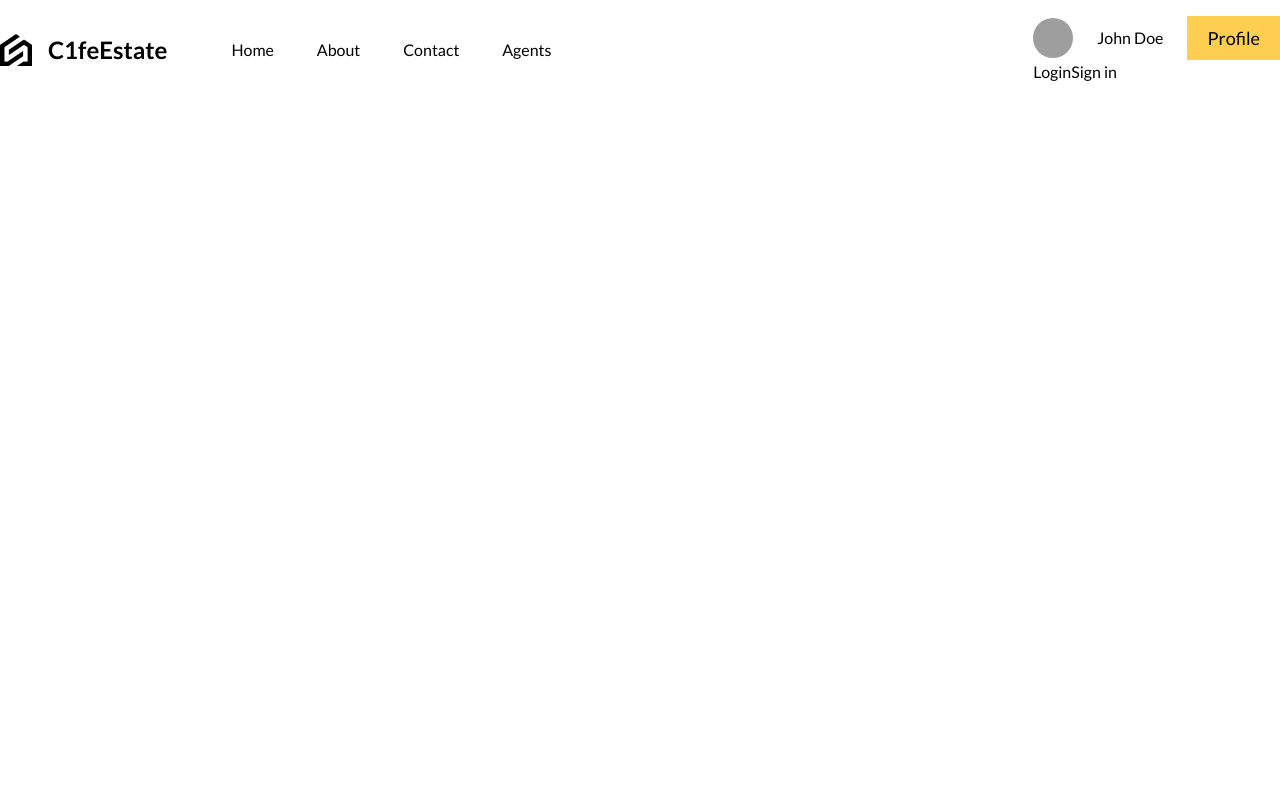
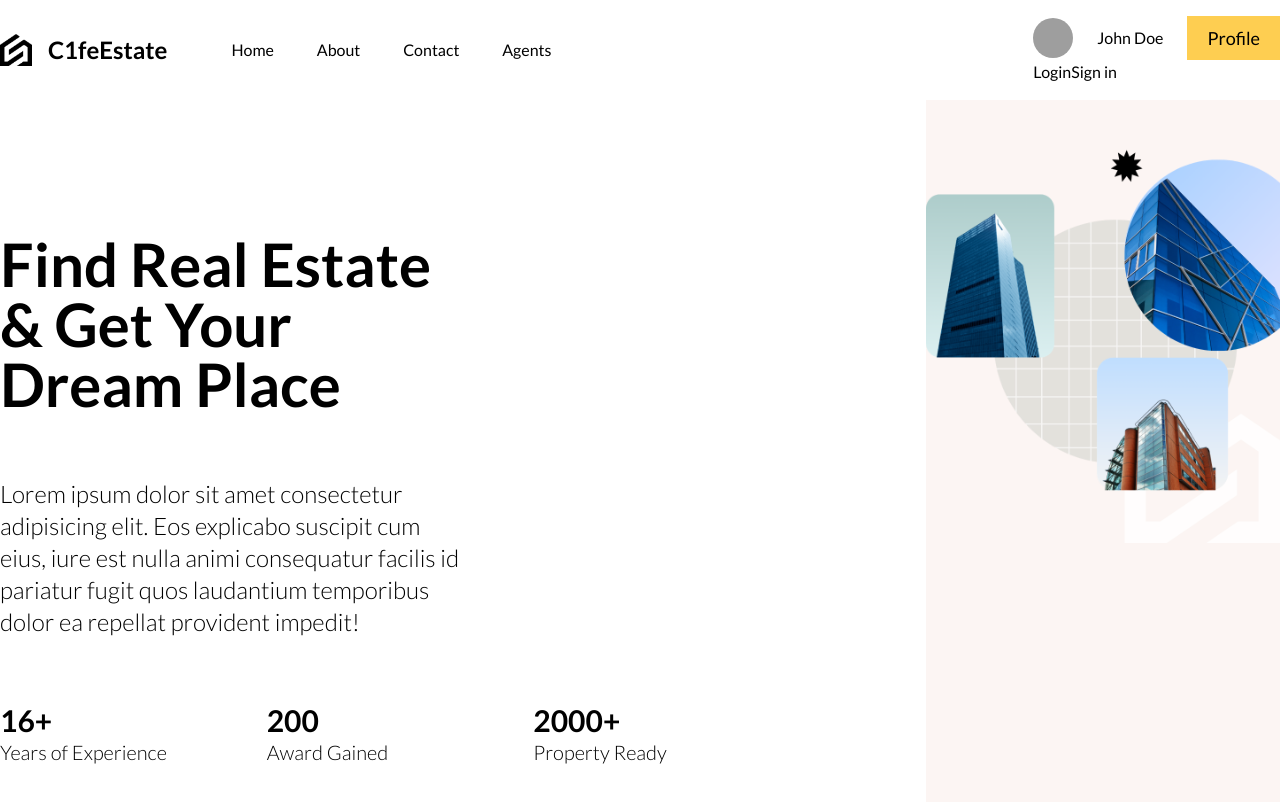
Before and after one commit to c1felode/estateapp-mern, a React (Vite) app in the folder client/: page / in a window 1280 px wide. Shown: the top 802 px of the page. Built offline with nearby package versions, Linux system fonts and the light colour scheme; grey boxes are pictures that could not be loaded.

Commit message:
hompage is half done

```diff
--- a/client/src/routes/HomePage.tsx
+++ b/client/src/routes/HomePage.tsx
@@ -1,3 +1,34 @@
-export default function HomePage () {
-    return (<></>)
+export default function HomePage() {
+    return (<>
+        <div className="h-200 flex items-center">
+            <div className="">
+                <div className="flex flex-col gap-16 w-1/2">
+                    <h1 className="text-6xl font-bold">Find Real Estate & Get Your Dream Place</h1>
+                    <p className="text-2xl font-light">
+                        Lorem ipsum dolor sit amet consectetur adipisicing elit. Eos
+                        explicabo suscipit cum eius, iure est nulla animi consequatur
+                        facilis id pariatur fugit quos laudantium temporibus dolor ea
+                        repellat provident impedit!
+                    </p>
+                    <div className="flex w-200">
+                        <div className="w-1/3">
+                            <h1 className="text-3xl font-bold">16+</h1>
+                            <h2 className="text-xl font-light">Years of Experience</h2>
+                        </div>
+                        <div className="w-1/3">
+                            <h1 className="text-3xl font-bold">200</h1>
+                            <h2 className="text-xl font-light">Award Gained</h2>
+                        </div>
+                        <div className="w-1/3">
+                            <h1 className="text-3xl font-bold">2000+</h1>
+                            <h2 className="text-xl font-light">Property Ready</h2>
+                        </div>
+                    </div>
+                </div>
+            </div>
+            <div className="h-full bg-[#fcf5f3]">
+                <img src="/bg.png" alt="" />
+            </div>
+        </div>
+    </>)
 }
```
Also changed, not shown: client/public/bg.png (added).
